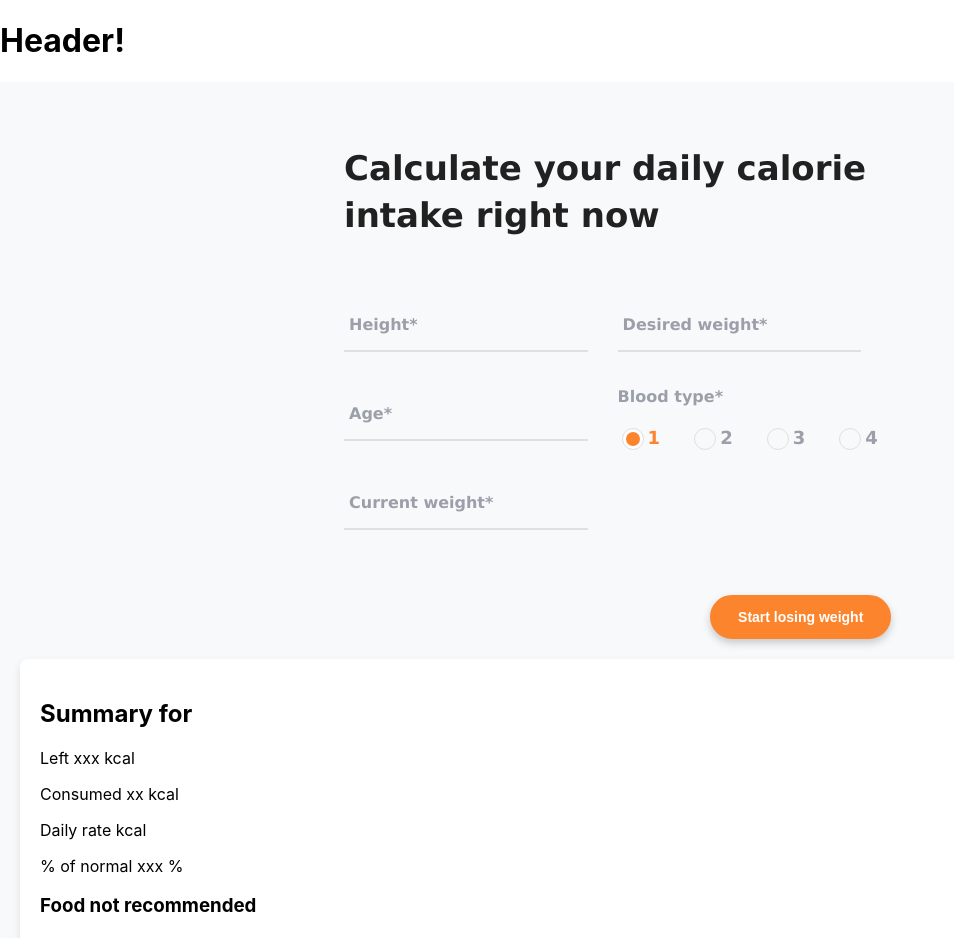
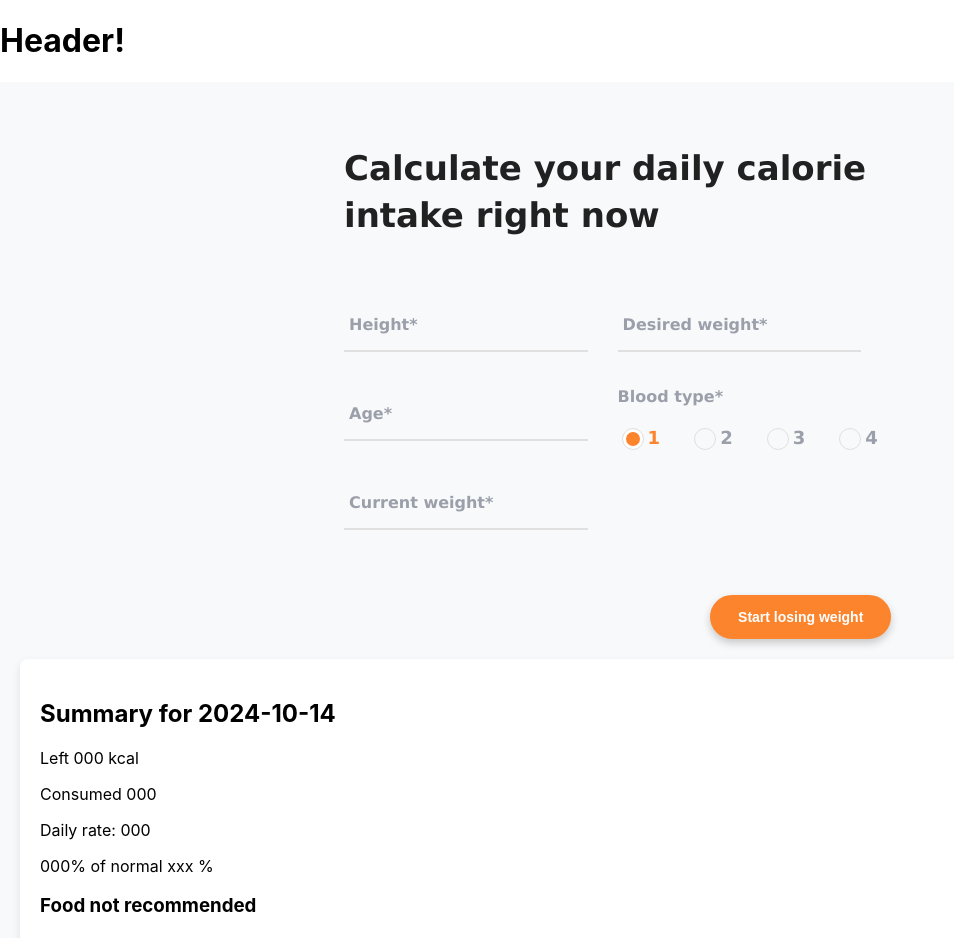
Before and after one commit to logarithms17/slim-mom-fullstack, a React (Create React App) app: page /slim-mom-fullstack/calculator in a window 1280 px wide. Shown: the top 938 px of the page, without its empty margins (0-954 px from the left). Built offline with nearby package versions, Linux system fonts and the light colour scheme.

Commit message:
summary
for checking computation

```diff
--- a/src/components/Summary/Summary.jsx
+++ b/src/components/Summary/Summary.jsx
@@ -1,59 +1,124 @@
 import React, { useEffect, useState } from 'react';
 import axios from 'axios';
 
+// Set the base URL for axios
 axios.defaults.baseURL = 'https://slim-mom-fullstack.onrender.com';
 
 export const Summary = () => {
+  // State management
   const [userData, setUserData] = useState(null);
+  const [consumedProducts, setConsumedProducts] = useState([]);
   const [loading, setLoading] = useState(true);
   const [error, setError] = useState(null);
+
+  // Replace this with the actual date you want to fetch products for
+  const specificDate = '2024-10-14'; // Example date
 
   useEffect(() => {
     const token = localStorage.getItem('token');
 
     if (token) {
+      // Set token in the Authorization header
       axios.defaults.headers.common['Authorization'] = `Bearer ${token}`;
 
+      // Fetch user data
       axios
         .get('/api/users/getUserData')
         .then(response => {
           const userData = response.data;
-          setUserData(userData); // Set userData in the state
+          setUserData(userData); // Store user data in state
+
+          // Fetch consumed products for the specific date
+          return axios.get(`/api/products/getConsumedProduct/${specificDate}`);
+        })
+        .then(response => {
+          const products = response.data.dailyConsumedProducts; // Adjust according to the actual response structure
+          setConsumedProducts(products || []); // Store consumed products in state
         })
         .catch(error => {
-          console.error('Error fetching user data:', error);
-          setError('Failed to fetch user data. Please try again.');
+          console.error('Error fetching data:', error);
+          setError('Failed to fetch data. Please try again.');
         })
         .finally(() => {
-          setLoading(false);
+          setLoading(false); // Set loading to false once requests are complete
         });
     } else {
-      setLoading(false);
+      setLoading(false); // Stop loading if no token is found
     }
-  }, []);
+  }, [specificDate]); // Add specificDate as a dependency if you want to change it dynamically
 
   if (loading) {
-    return <div>Loading...</div>;
+    return <div>Loading...</div>; // Show loading state
   }
 
   if (error) {
-    return <div style={{ color: 'red' }}>{error}</div>;
+    return <div style={{ color: 'red' }}>{error}</div>; // Show error state
   }
 
-  // Accessing recommendedCalories inside user.usersInfo
+  // Calculate the sum of calories from consumed products
+  const totalCalories = consumedProducts.reduce((total, product) => {
+    return total + (product.calories || 0); // Fallback to 0 if calories are not available
+  }, 0);
+
+  // Render the summary once userData is available
   return (
     <div className="summary">
-      <h2>Summary for {userData?.user?.name}</h2>
-      <p>Left xxx kcal</p>
-      <p>Consumed xx kcal</p>
-      <p>Daily rate {userData?.user?.usersInfo?.recommendedCalories} kcal</p>
-      <p>% of normal xxx %</p>
+      <h2>Summary for {specificDate}</h2>
+      <p>
+        Left{' '}
+        {isNaN(userData?.user?.usersInfo?.recommendedCalories - totalCalories)
+          ? '000'
+          : String(
+              Math.round(
+                userData?.user?.usersInfo?.recommendedCalories - totalCalories
+              ) // Round off
+            ).padStart(3, '0')}{' '}
+        kcal
+      </p>
+      <p>
+        Consumed{' '}
+        {isNaN(totalCalories)
+          ? '000'
+          : String(Math.round(totalCalories)).padStart(3, '0')}{' '}
+      </p>
+      <p>
+        Daily rate:{' '}
+        {isNaN(userData?.user?.usersInfo?.recommendedCalories)
+          ? '000'
+          : String(
+              Math.round(userData?.user?.usersInfo?.recommendedCalories || 0)
+            ).padStart(3, '0')}{' '}
+      </p>
+      <p>
+        {totalCalories > 0 && userData?.user?.usersInfo?.recommendedCalories > 0
+          ? String(
+              Math.round(
+                (totalCalories / userData.user.usersInfo.recommendedCalories) *
+                  100
+              )
+            ).padStart(3, '0')
+          : '000'}
+        % of normal xxx %
+      </p>
       <h3>Food not recommended</h3>
       <ul>
         {userData?.user?.usersInfo?.foodsNotRecommended.map((food, index) => (
           <li key={index}>{food}</li>
         ))}
       </ul>
+      <h3>Consumed Products</h3>
+      <ul>
+        {consumedProducts.length > 0 ? (
+          consumedProducts.map((product, index) => (
+            <li key={index}>
+              {product.product} -{' '}
+              {String(Math.round(product.calories)).padStart(3, '0')} kcal
+            </li>
+          ))
+        ) : (
+          <li>No products consumed on this date.</li>
+        )}
+      </ul>
     </div>
   );
 };
```
